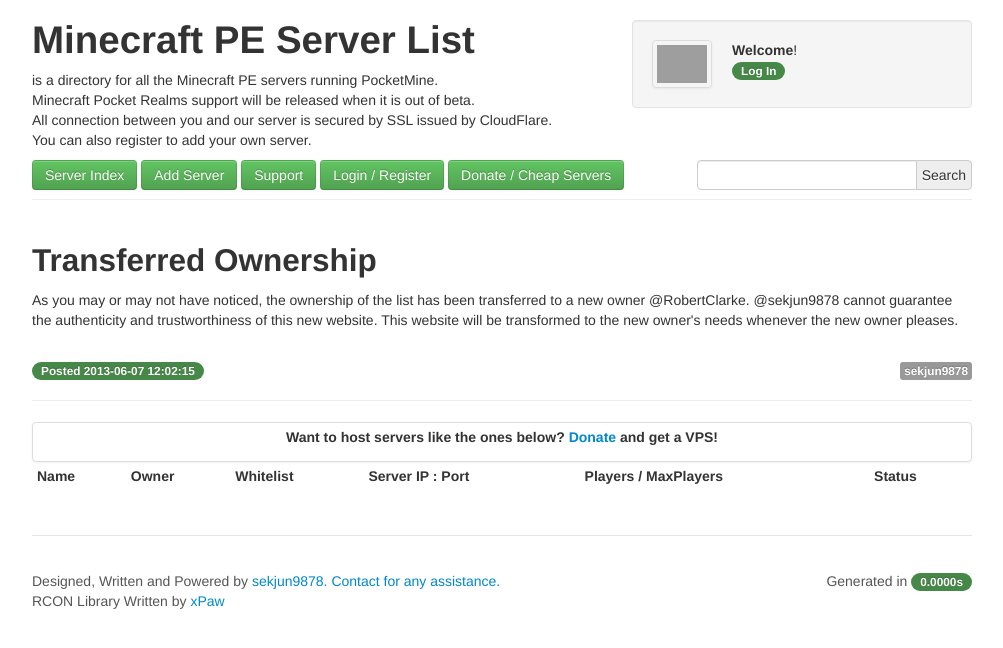
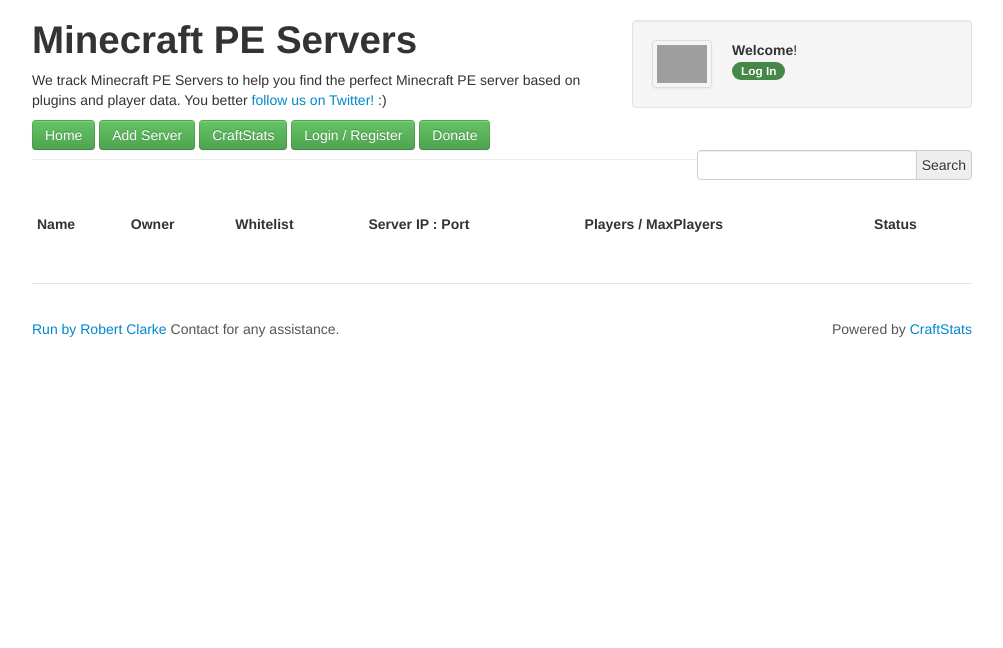
Before and after one commit to RobertClarke/MCPEStats, a PHP site: page / in a window 1280 px wide. Shown: the top 648 px of the page, without its empty margins (138-1141 px from the left). Run offline with PHP 8.4, Linux system fonts and the light colour scheme; data that the repository does not hold is empty; some libraries are stand-ins or nearby versions; grey boxes are pictures that could not be loaded.

Commit message:
Temp changes until redesign

```diff
--- a/public_html/footer.php
+++ b/public_html/footer.php
@@ -1,4 +1,3 @@
-<p class="pull-right">Generated in <span class="badge badge-success"><?php echo Number_Format( ( MicroTime( true ) - $Timer ), 4, '.', '' ); ?>s</span></p>
+<p class="pull-right">Powered by <a href="http://craftstats.com">CraftStats</p>
 
-<p>Designed, Written and Powered by <a href="https://sekjun9878.info">sekjun9878. Contact for any assistance.</a></p>
-<p>RCON Library Written by <a href="http://xpaw.ru">xPaw</a></p>
+<p>Run by <a href="http://robertclarke.com">Robert Clarke</a> Contact for any assistance.</a></p>
--- a/public_html/headscript.php
+++ b/public_html/headscript.php
@@ -1,5 +1,5 @@
 <meta name="description" content="Minecraft PE Server List is a directory of Minecraft Pocket Edition servers running PocketMine-MP or Pocket Realms. It keeps track of online and offline servers automatically allowing you to join servers without the hassle of having to verify their status.  The List also has a bunch of nice and cool features that will help you join / get players to your server.">
-<meta name="keywords" content="Minecraft,PE,MCPE,Server,server,List,Directory,Pocket,Edition,PocketMine,PocketMine-MP,Pocket,Realms,IP,0.7.0,0.7.1,0.6.1,0.6.0">
+<meta name="keywords" content="Minecraft,PE,MCPE,Server,server,List,Directory,Pocket,Edition,PocketMine,PocketMine-MP,Pocket,Realms,IP,0.7.0,0.7.1,0.6.1,0.6.0,Minecraft PE server list, mcpe server list">
 
 
 <script type="text/javascript">
--- a/public_html/index.php
+++ b/public_html/index.php
@@ -11,7 +11,7 @@ $login = new Login();
 <head>
 	<meta http-equiv="Content-Type" content="text/html; charset=UTF-8" />
 	<meta http-equiv="Refresh" content="180">
-	<title>Minecraft PE Server List</title>
+	<title>Minecraft PE Servers</title>
 
 	<? include($_SERVER['DOCUMENT_ROOT']."/headscript.php"); ?>
 
@@ -108,17 +108,17 @@ echo '<div class="span4 well pull-right">
 </div>';
 }
 ?>
-			<h1>Minecraft PE Server List</h1>
-<p>is a directory for all the Minecraft PE servers running PocketMine. <br>Minecraft Pocket Realms support will be released when it is out of beta. <br>All connection between you and our server is secured by SSL issued by CloudFlare. <br>You can also register to add your own server.</p>
-			<a href=/index.php><button class="btn btn-success">Server Index</button></a>
+			<h1>Minecraft PE Servers</h1>
+<p>We track Minecraft PE Servers to help you find the perfect Minecraft PE server based on plugins and player data. You better <a href="http://craftstats.com">follow us on Twitter!</a> :)</p>
+			<a href=/><button class="btn btn-success">Home</button></a>
 			<a href=/insert.php><button class="btn btn-success">Add Server</button></a>
-			<a href=http://mcpelist.freshdesk.com><button class="btn btn-success">Support</button></a>
+			<a href=http://craftstats.com><button class="btn btn-success">CraftStats</button></a>
 			<?
 			if ($login->isUserLoggedIn() != true)
 			echo '<a href=/login/index.php><button class="btn btn-success">Login / Register</button></a>';
 			?>
 
-			<a href=/donate.php><button class="btn btn-success">Donate / Cheap Servers</button></a>
+			<a href=/donate.php><button class="btn btn-success">Donate</button></a>
 
 			<div class="input-append pull-right"><form name='input' action='search.php' method='post'><input type="text" id="query" name="query"><span class="add-on">Search</span><form></div>
 		</div>
@@ -185,7 +185,7 @@ while($row = $result->fetch_assoc()){
 
 mysqli_close($connect);
 
-include($_SERVER['DOCUMENT_ROOT']."/blog.php");
+/*include($_SERVER['DOCUMENT_ROOT']."/blog.php");*/
 
 if(isset($_GET['serveradded']) and $_GET['serveradded'] == 'true')
 			{
@@ -225,10 +225,6 @@ if ($login->messages) {
     }
 }
 ?>
-
-<div class=thumbnail>
-<p class=text-center><b>Want to host servers like the ones below? <a href=/donate.php>Donate</a> and get a VPS!</b></p></div>
-
 </tbody>
 </table>
 		<footer>
```
